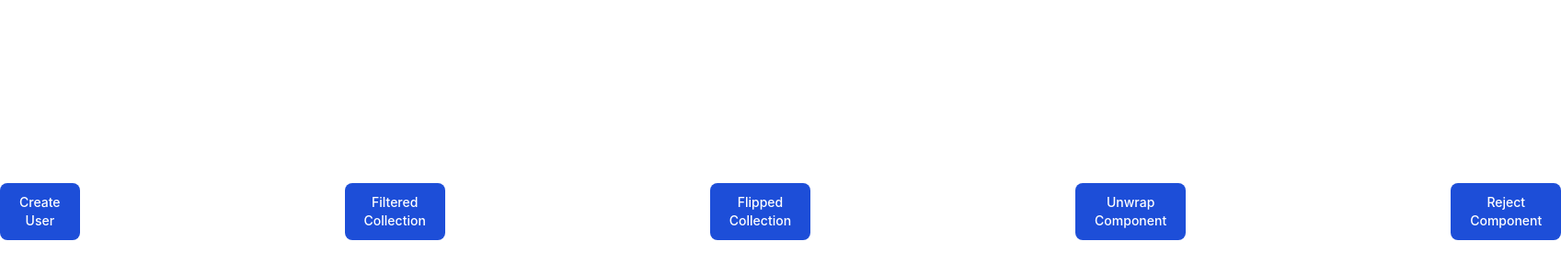
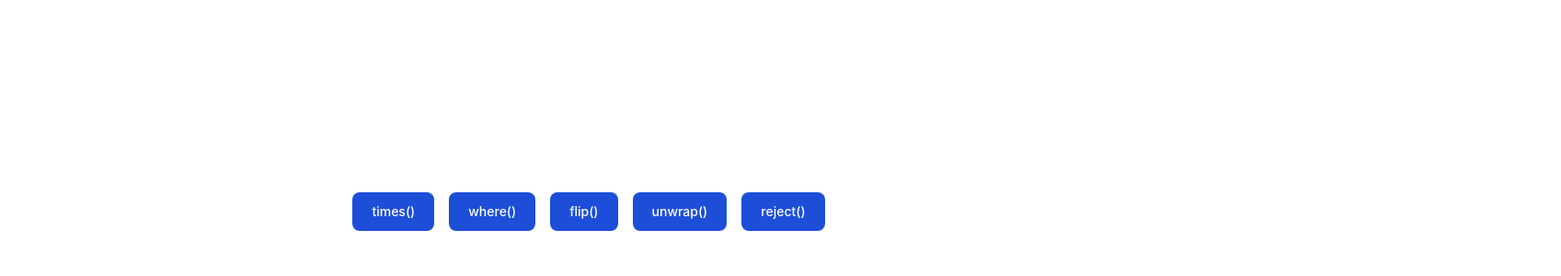
Before and after one commit to thefoxdeveloper/my-project, a React (Vite) app: page / in a window 1280 px wide. Shown: the part 170-470 px from the top of the page at 92% size, 1697 px wide, since content can reach past the window. Built offline with nearby package versions, Linux system fonts and the light colour scheme.

Commit message:
fix:tailwind

```diff
--- a/src/App.jsx
+++ b/src/App.jsx
@@ -27,14 +27,14 @@ export default function App() {
   };
 
   return (
-    <div className="">
-      <ul className="flex space-x-72 text-center">
+    <div className="w-screen">
+      <ul className="flex space-x-4 text-center justify-center">
         <li>
           <button
             className="text-white bg-blue-700 hover:bg-blue-800 focus:ring-4 focus:outline-none focus:ring-blue-300 font-medium rounded-lg text-sm w-full sm:w-auto px-5 py-2.5 text-center dark:bg-blue-600 dark:hover:bg-blue-700 dark:focus:ring-blue-800"
             onClick={() => openModal(<CreateUser />)}
           >
-            Create User
+            times()
           </button>
         </li>
         <li>
@@ -42,7 +42,7 @@ export default function App() {
             className="text-white bg-blue-700 hover:bg-blue-800 focus:ring-4 focus:outline-none focus:ring-blue-300 font-medium rounded-lg text-sm w-full sm:w-auto px-5 py-2.5 text-center dark:bg-blue-600 dark:hover:bg-blue-700 dark:focus:ring-blue-800"
             onClick={() => openModal(<FilteredCollection />)}
           >
-            Filtered Collection
+            where()
           </button>
         </li>
         <li>
@@ -50,7 +50,7 @@ export default function App() {
             className="text-white bg-blue-700 hover:bg-blue-800 focus:ring-4 focus:outline-none focus:ring-blue-300 font-medium rounded-lg text-sm w-full sm:w-auto px-5 py-2.5 text-center dark:bg-blue-600 dark:hover:bg-blue-700 dark:focus:ring-blue-800"
             onClick={() => openModal(<FlippedCollection />)}
           >
-            Flipped Collection
+            flip()
           </button>
         </li>
         <li>
@@ -58,7 +58,7 @@ export default function App() {
             className="text-white bg-blue-700 hover:bg-blue-800 focus:ring-4 focus:outline-none focus:ring-blue-300 font-medium rounded-lg text-sm w-full sm:w-auto px-5 py-2.5 text-center dark:bg-blue-600 dark:hover:bg-blue-700 dark:focus:ring-blue-800"
             onClick={() => openModal(<UnwrapComponent />)}
           >
-            Unwrap Component
+            unwrap()
           </button>
         </li>
         <li>
@@ -66,7 +66,7 @@ export default function App() {
             className="text-white bg-blue-700 hover:bg-blue-800 focus:ring-4 focus:outline-none focus:ring-blue-300 font-medium rounded-lg text-sm w-full sm:w-auto px-5 py-2.5 text-center dark:bg-blue-600 dark:hover:bg-blue-700 dark:focus:ring-blue-800"
             onClick={() => openModal(<RejectComponent />)}
           >
-            Reject Component
+            reject()
           </button>
         </li>
       </ul>
```
